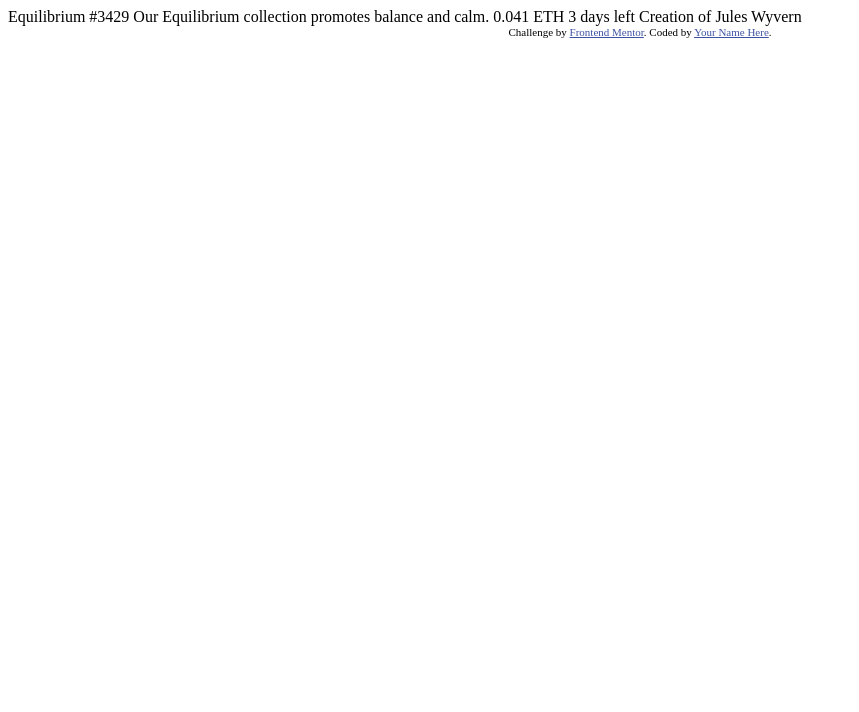
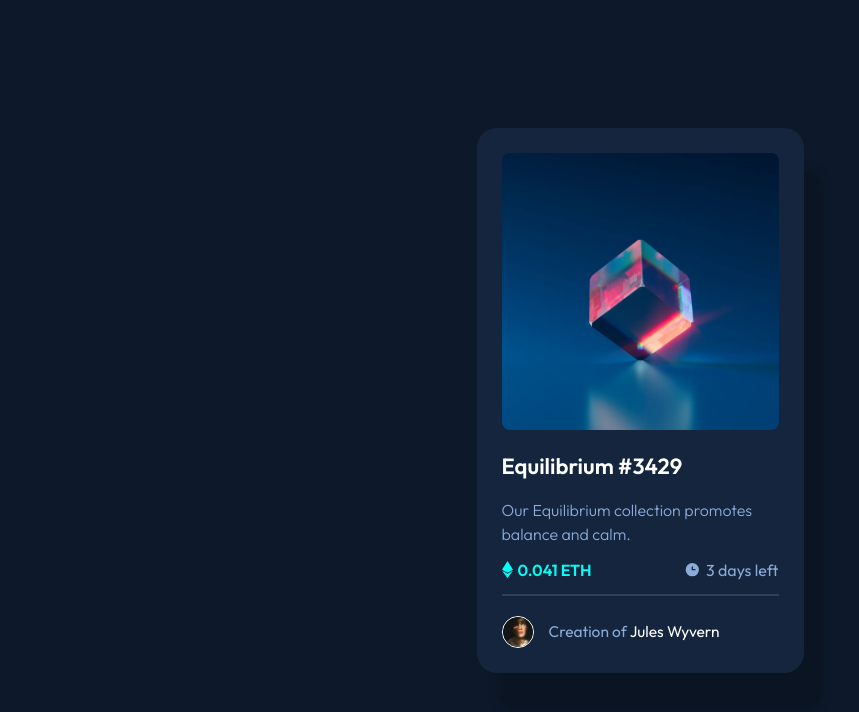
Before and after one commit to MariusHor/NFT-preview-card-component, a plain HTML site: page index.html in a window 1280 px wide. Shown: the whole page, without its empty margins (0-859 px from the left). Drawn offline with Linux system fonts and the light colour scheme.

Commit message:
worked on the card to bring it to an acceptable level

```diff
--- /dev/null
+++ b/css/style.css
@@ -0,0 +1,195 @@
+@import url('https://fonts.googleapis.com/css2?family=Outfit:wght@300;400;600&display=swap');
+
+/*-----------------------------------*\
+ * #CUSTOM PROPERTY
+\*-----------------------------------*/
+
+:root {
+    /*COLORS - PRIMARY*/
+    --clr-soft-blue: hsl(215, 51%, 70%);
+    --clr-cyan: hsl(178, 100%, 50%);
+    /*COLORS - NEUTRAL*/
+    --clr-main-bg: hsl(217, 54%, 11%);
+    --clr-card-bg: hsl(216, 50%, 16%);
+    --clr-line: hsl(215, 32%, 27%);
+    --clr-white: hsl(0, 0%, 100%);
+    /* TYPOGRAPHY */
+    --fs-body: 1.6rem;
+    --ff-primary: 'Outfit', sans-serif;
+    /*BORDERS*/
+    --border-radius: 2rem;
+    --img-border-radius: 0.8rem;
+}
+
+/*-----------------------------------*\
+ * #RESET
+\*-----------------------------------*/
+
+html {
+    box-sizing: border-box;
+    font-size: 62.5%;
+}
+
+*, *:before, *:after {
+    box-sizing: inherit;
+    margin: 0;
+    padding: 0;
+}
+
+img {
+    display: block;
+    max-width: 100%;
+}
+
+body {
+    font-family: var(--ff-primary);
+    font-size: var(--fs-body);
+    line-height: 1.5;
+    background: var(--clr-main-bg);
+}
+
+a {
+    font: inherit;
+}
+
+main {
+    min-height: 100vh;
+    display: flex;
+    align-items: center;
+    justify-content: center;
+}
+
+.nft-card {
+    background: var(--clr-card-bg);
+    padding: 2.5rem;
+    border-radius: var(--border-radius);
+    max-width: 327px;
+    box-shadow: 20px 40px 10px rgb(0, 0, 0, 20%);
+}
+
+.img-container {
+    position: relative;
+}
+
+.img-container > img {
+    border-radius: var(--img-border-radius);
+}
+
+.img-container:hover .overlay {
+    opacity: 1;
+    cursor: pointer;
+ }
+
+.overlay {
+    transition: .5s ease;
+    opacity: 0;
+    position: absolute;
+    background: rgba(0, 255, 247, 0.5);
+    width: 100%;
+    height: 100%;
+    display: flex;
+    justify-content: center;
+    align-items: center;
+    border-radius: var(--img-border-radius);
+}
+
+
+
+a {
+    color: white;
+    text-decoration: none;
+    cursor: pointer;
+}
+
+a:hover {
+    color: var(--clr-cyan);
+}
+
+h2 {
+    font-size: 2.2rem;
+}
+
+h2 a {
+    font-weight: 600;
+}
+
+p {
+    font-weight: 300;
+    color: var(--clr-soft-blue);
+}
+
+.grid-container {
+    margin-top: 2rem;
+    display: grid;
+    grid-template-columns: 1fr 1fr;
+    grid-template-rows: repeat(3, 1fr);
+    grid-template-areas:
+        'title title'
+        'description description'
+        'price time';
+}
+
+.grid-container h2 {
+    grid-area: title;
+}
+
+.description {
+    grid-area: description;
+}
+
+.price {
+    grid-area: price;
+    justify-self: flex-start;
+    display: flex;
+    align-items: center;
+    gap: 0.5rem;
+}
+
+.price p {
+    font-weight: 600;
+    color: var(--clr-cyan);
+}
+
+.time p {
+    font-weight: 400;
+}
+
+.time {
+    grid-area: time;
+    justify-self: flex-end;
+    display: flex;
+    align-items: center;
+    gap: 0.5rem;
+}
+
+.time img {
+    width: 17px;
+    height: 17px;
+}
+
+.price img {
+    width: 11px;
+    height: 17px;
+}
+
+.creator {
+    display: flex;
+    align-items: center;
+    gap: 1.5rem;
+    margin-top: 2rem;
+}
+
+.creator p {
+    font-size: 1.55rem;
+    font-weight: 400;
+}
+
+.creator img {
+    border: solid var(--clr-white) 0.1rem;
+    border-radius: 100rem;
+    max-width: 3.2rem;
+}
+
+hr {
+    border: solid 0.5px var(--clr-line);
+}
--- a/index.html
+++ b/index.html
@@ -3,31 +3,43 @@
   <head>
     <meta charset="UTF-8">
     <meta name="viewport" content="width=device-width, initial-scale=1.0"> <!-- displays site properly based on user's device -->
-
+    <title>Frontend Mentor | NFT preview card component</title>
     <link rel="icon" type="image/png" sizes="32x32" href="./images/favicon-32x32.png">
-
-  <title>Frontend Mentor | NFT preview card component</title>
-
-  <!-- Feel free to remove these styles or customise in your own stylesheet 👍 -->
-  <style>
-    .attribution { font-size: 11px; text-align: center; }
-    .attribution a { color: hsl(228, 45%, 44%); }
-  </style>
+    <link rel="stylesheet" href="./css/style.css">
+    <link rel="preconnect" href="https://fonts.googleapis.com">
+    <link rel="preconnect" href="https://fonts.gstatic.com" crossorigin>
   </head>
   <body>
+    <main>
+      <div class="nft-card">
+        <div class="img-container">
+          <div class="overlay">
+            <img src="./images/icon-view.svg" alt="view image">
+          </div>
+          <img class="main-img" src="./images/image-equilibrium.jpg" alt="Equilibrium image">
+        </div>
+        <div class="grid-container">
+          <h2>
+            <a href="#">Equilibrium #3429</a>
+          </h2>
+          <p class="description">Our Equilibrium collection promotes balance and calm.</p>
+          <div class="price">
+            <img src="./images/icon-ethereum.svg" alt="etherum image">
+            <p>0.041 ETH</p>
+          </div>
+          <div class="time">
+            <img src="./images/icon-clock.svg" alt="clock image">
+            <p>3 days left</p>
+          </div>
+        </div>
 
-  Equilibrium #3429
+        <hr>
 
-  Our Equilibrium collection promotes balance and calm.
-
-  0.041 ETH
-  3 days left
-
-  Creation of Jules Wyvern
-
-  <div class="attribution">
-    Challenge by <a href="https://www.frontendmentor.io?ref=challenge" target="_blank">Frontend Mentor</a>.
-    Coded by <a href="#">Your Name Here</a>.
+        <div class="creator">
+          <img class="avatar" src="./images/image-avatar.png" alt="">
+          <p>Creation of <a href="#">Jules Wyvern</a></p>
         </div>
+      </div>
+    </main>
   </body>
 </html>
```
Lines whose indentation alone changed are shown as unchanged.
